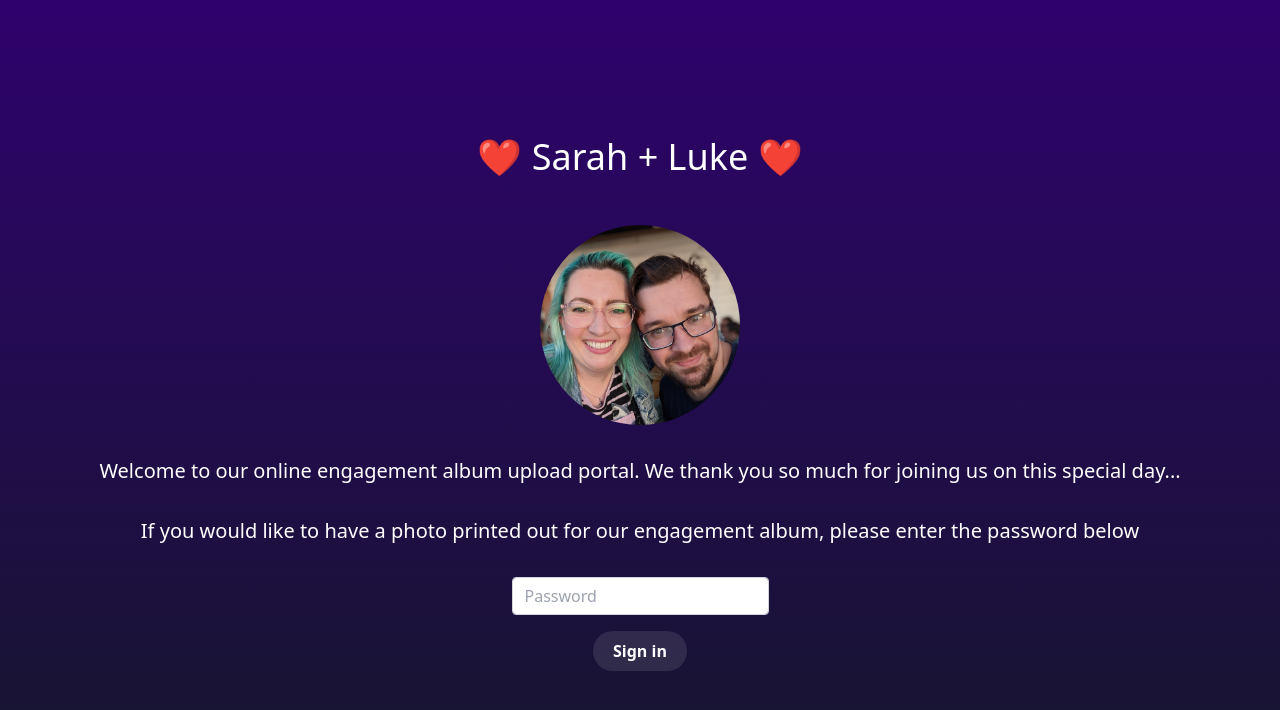
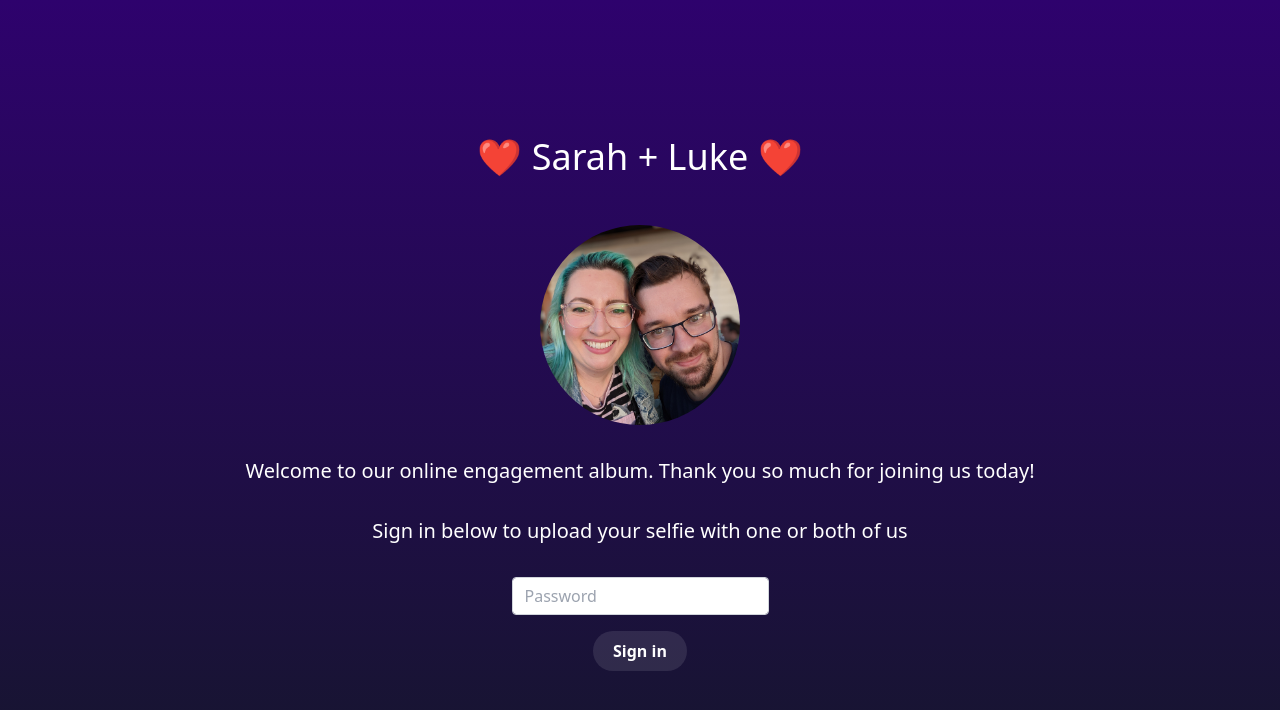
Before and after one commit to lukebatchelor/engagement-album-liam-n-simone, a Next.js app: page / in a window 1280 px wide. Shown: the top 710 px of the page. Built offline with nearby package versions, Linux system fonts and the light colour scheme.

Commit message:
Updates some wording

```diff
--- a/src/pages/index.tsx
+++ b/src/pages/index.tsx
@@ -1,8 +1,18 @@
 import { type NextPage } from "next";
 import Head from "next/head";
 import { signIn } from "next-auth/react";
+import { useEffect, useRef } from "react";
 
 const Home: NextPage = () => {
+  const passwordRef = useRef<HTMLInputElement>(null);
+
+  useEffect(() => {
+    if (typeof window === "undefined") return;
+    const queryParams = new URLSearchParams(window.location.search);
+    if (!queryParams.has("pw")) return;
+    const pw = queryParams.get("pw");
+    passwordRef.current!.value = pw!;
+  }, []);
   return (
     <>
       <Head>
@@ -24,12 +34,10 @@ const Home: NextPage = () => {
             alt="Avatar"
           />
           <p className="text-center text-xl text-white">
-            Welcome to our online engagement album upload portal. We thank you so much for joining
-            us on this special day...
+            Welcome to our online engagement album. Thank you so much for joining us today!
           </p>
           <p className="text-center text-xl text-white">
-            If you would like to have a photo printed out for our engagement album, please enter the
-            password below
+            Sign in below to upload your selfie with one or both of us
           </p>
           <div className="flex flex-col items-center gap-2">
             <input
@@ -38,6 +46,7 @@ const Home: NextPage = () => {
               id="password"
               data-lpignore="true"
               placeholder="Password"
+              ref={passwordRef}
             />
 
             <button
--- a/src/pages/upload.tsx
+++ b/src/pages/upload.tsx
@@ -97,8 +97,7 @@ const Upload: NextPage = () => {
             <p className="text-center text-xl text-white">Your photo number is</p>
             <p className="py-4 text-center text-4xl text-white">#{uploadResp.image_id}</p>
             <p className="text-center text-xl text-white">
-              Please write this number in the photo box next to your message so we can get it
-              printed
+              Please write this number in the box next to your message so we can print it
             </p>
           </div>
         )}
```
